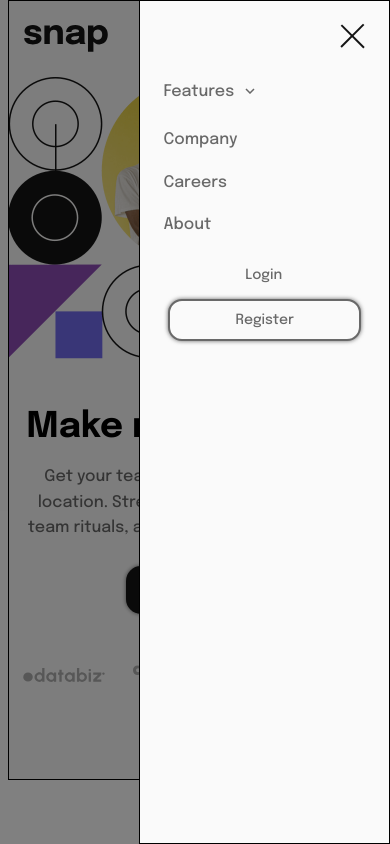
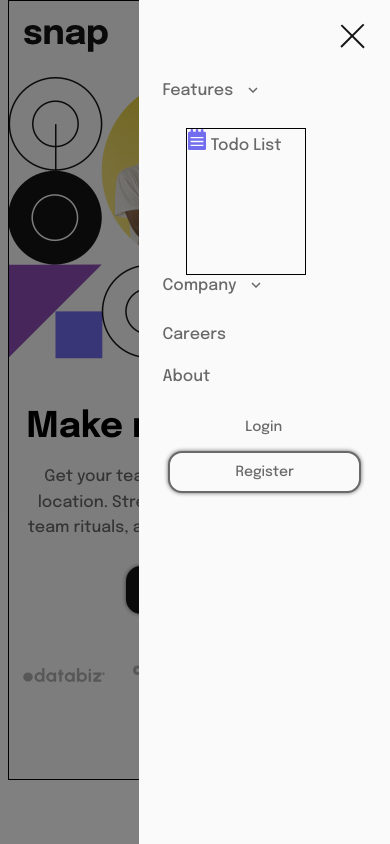
Before and after one commit to Zero-K00L/intro-section-with-dropdown-navigation-main, a plain HTML site: page index.html in a window 390 px wide. Both pictures are taken after a click on the link 355 px from the left and 36 px from the top of the page. Drawn offline with Linux system fonts and the light colour scheme.

Commit message:
Mobile Commit 4

```diff
--- a/index.html
+++ b/index.html
@@ -18,8 +18,13 @@
         <div id="overlay" class="overlay has-fade">
           <div class="header-display">
             <a href="">Features</a>
-            <img class="down-arrow1" src="images/icon-arrow-down.svg" alt="arrow for revealing submenu for Features">
+            <img class="down-arrow1 arrow" src="images/icon-arrow-down.svg" alt="arrow for revealing submenu for Features">
+            <div class="features-submenu">
+              <img class="todo-icon" src="images/icon-todo.svg" alt="" aria-hidden="true">
+              <a href="">Todo List</a>
+            </div>
             <a href="">Company</a>
+            <img class="down-arrow2 arrow" src="images/icon-arrow-down.svg" alt="arrow for revealing submenu for Company">
             <a href="">Careers</a>
             <a href="">About</a>
           </div>
--- a/styles.css
+++ b/styles.css
@@ -104,7 +104,6 @@ nav {
     margin-left: auto;
     margin-right: 0;
     z-index: 1;
-    border: 1px solid black;
 }
 
 .overlay-2 {
@@ -181,9 +180,46 @@ transform: translateX(-100%);
     width: 10px;
     position: relative;
     top: -40px;
-    left: 108px;
+    left: 112px;
     margin: 0;
+    transition: all 200ms linear;
 }
+
+.down-arrow2 {
+    width: 10px;
+    position: relative;
+    top: -41px;
+    left: 115px;
+    margin: 0;
+    transition: all 200ms linear;
+}
+
+/* Submenu for Features */
+
+.features-submenu {
+    width: 100%;
+    max-width: 120px;
+    height: 147px;
+    border: 1px solid black;
+    position: relative;
+    top: -5px;
+    left: 50px;
+}
+
+.todo-icon {
+    width: 18px;
+    margin-left: 1px;
+}
+
+.active {
+    transform: rotate(180deg);
+}
+
+div > a {
+    text-decoration: none;
+    color: var(--mediumGray);
+}
+
 
 
 
```
